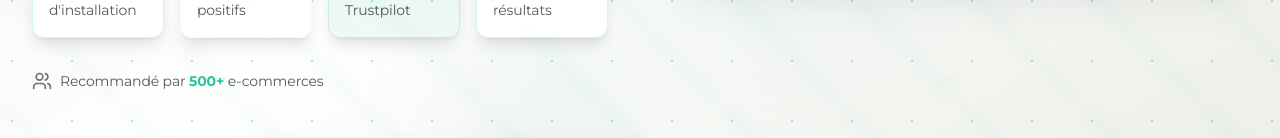
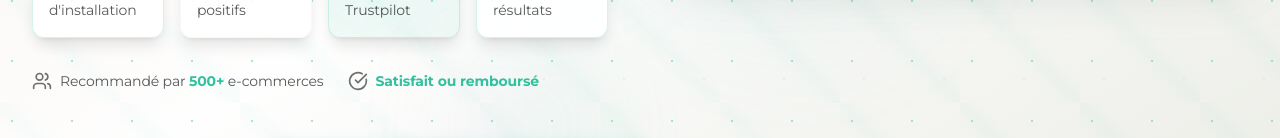
Before and after one commit to reviewcollect/new-landing-website-59, a React (Vite) app: page / in a window 1280 px wide. Shown: the part 617-755 px from the top of the page. Built offline with nearby package versions, Linux system fonts and the light colour scheme.

Commit message:
Add "Satisfait ou remboursé" text
Add "Satisfait ou remboursé" next to "Recommandé par 500+ e-commerces".

```diff
--- a/src/components/HeroSection.tsx
+++ b/src/components/HeroSection.tsx
@@ -181,6 +181,10 @@ const HeroSection = () => {
                   <Users className="w-5 h-5 text-night/60" />
                   <span className="font-montserrat text-sm text-night/70">Recommandé par <span className="font-bold text-mint">500+</span> e-commerces</span>
                 </div>
+                <div className="flex items-center gap-2">
+                  <CheckCircle className="w-5 h-5 text-night/60" />
+                  <span className="font-montserrat text-sm text-night/70"><span className="font-bold text-mint">Satisfait ou remboursé</span></span>
+                </div>
               </div>
             </div>
 
```
